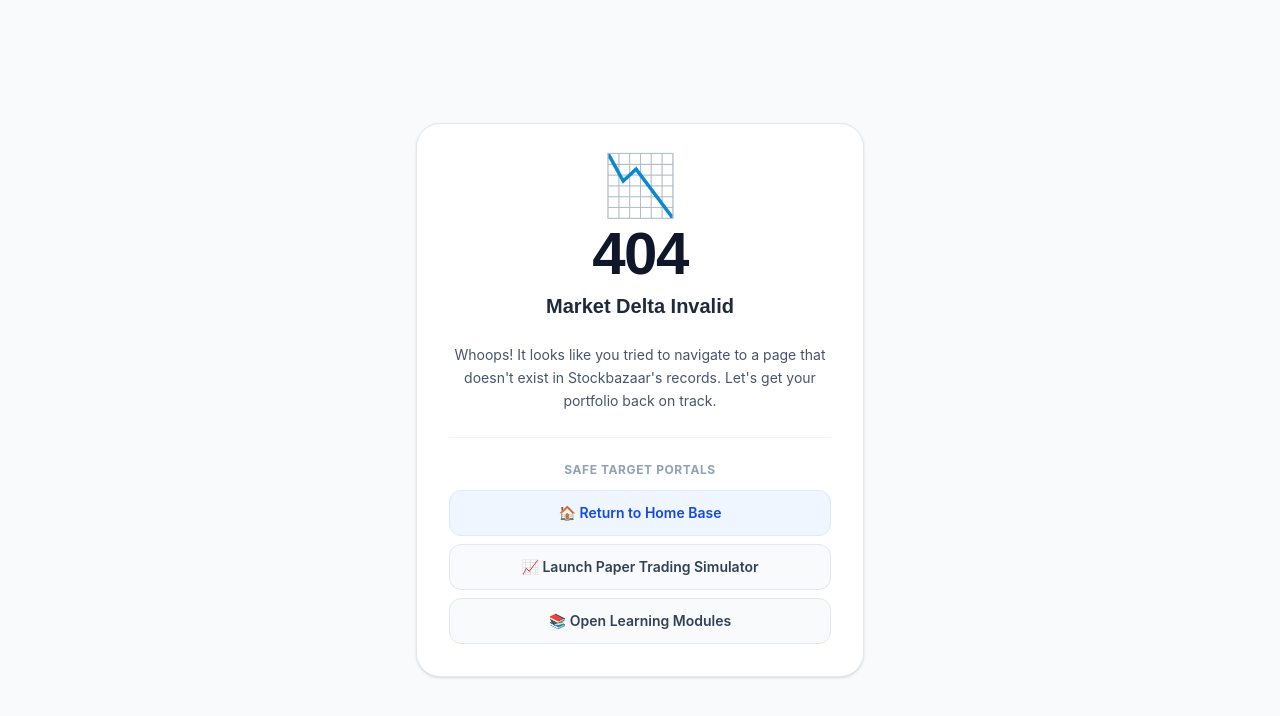
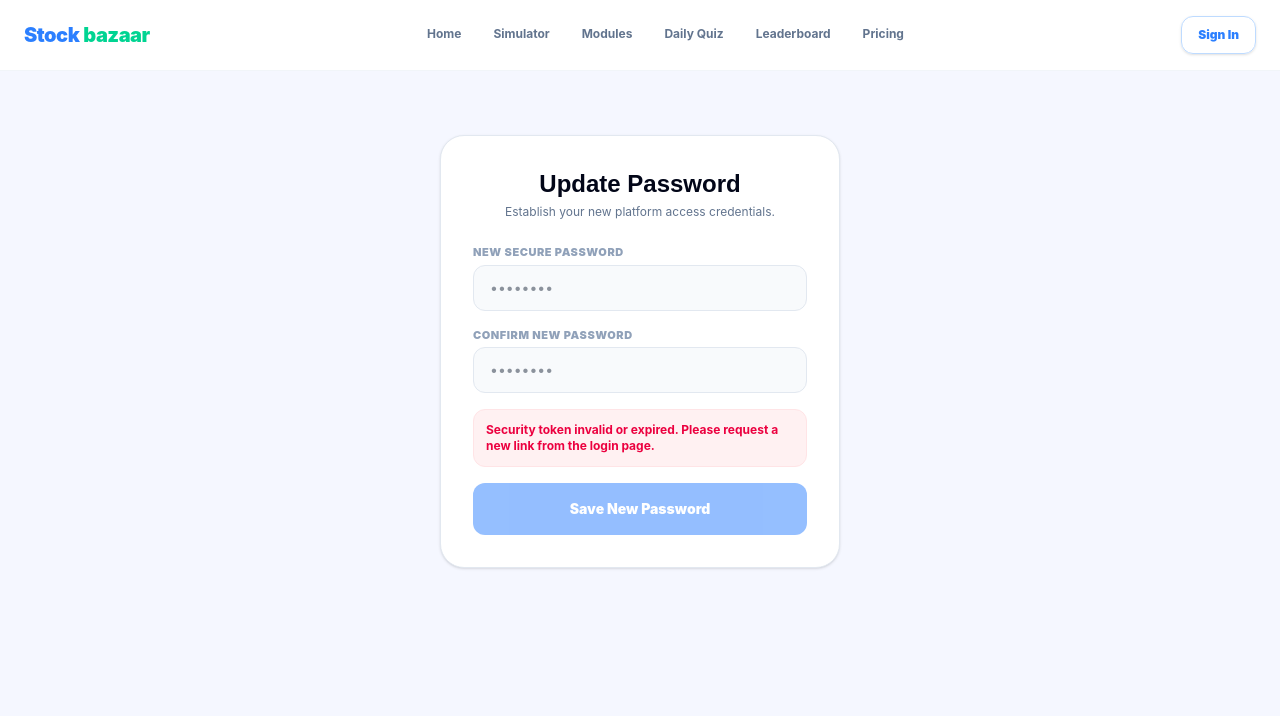
Before and after one commit to Chipkar879/stockbazaar, a Next.js app: page /auth/update-password in a window 1280 px wide. Before the commit this address had no page. Shown: the top 716 px of the page. Built offline with nearby package versions, Linux system fonts and the light colour scheme; no server answers.

Commit message:
feat: complete automated password reset funnel with dynamic masked verification

```diff
--- /dev/null
+++ b/app/auth/update-password/page.js
@@ -0,0 +1,121 @@
+'use client';
+import { useState, useEffect } from 'react';
+import { useRouter } from 'next/navigation';
+import { supabase } from '@/lib/supabase';
+import Navbar from '@/components/Navbar';
+
+export default function UpdatePasswordPage() {
+  const router = useRouter();
+  const [password, setPassword] = useState('');
+  const [confirmPassword, setConfirmPassword] = useState('');
+  const [status, setStatus] = useState({ loading: false, message: '', success: false });
+
+  useEffect(() => {
+    // Check if the user arrived here with an active recovery session
+    const checkSession = async () => {
+      const { data: { session } } = await supabase.auth.getSession();
+      if (!session) {
+        setStatus({
+          loading: false,
+          message: 'Security token invalid or expired. Please request a new link from the login page.',
+          success: false
+        });
+      }
+    };
+    checkSession();
+  }, []);
+
+  const handlePasswordUpdate = async (e) => {
+    e.preventDefault();
+    if (password !== confirmPassword) {
+      setStatus({ loading: false, message: 'Passwords do not match.', success: false });
+      return;
+    }
+
+    setStatus({ loading: true, message: '', success: false });
+
+    try {
+      const { error } = await supabase.auth.updateUser({
+        password: password
+      });
+
+      if (error) throw error;
+
+      setStatus({
+        loading: false,
+        message: 'Security credentials updated! Routing you to your sandbox panel...',
+        success: true
+      });
+
+      // Clear the session tokens out safely and send them to login/simulator
+      setTimeout(() => {
+        window.location.href = '/simulator';
+      }, 1500);
+
+    } catch (err) {
+      setStatus({ loading: false, message: err.message, success: false });
+    }
+  };
+
+  return (
+    <main className="min-h-screen bg-[#f5f7ff] antialiased">
+      <Navbar />
+      <section className="max-w-md mx-auto px-6 pt-16 pb-12">
+        <div className="bg-white border border-slate-200 rounded-3xl p-8 shadow-sm space-y-6">
+
+          <div className="text-center space-y-1">
+            <h1 className="font-black text-2xl text-slate-950">Update Password</h1>
+            <p className="text-xs text-slate-500">Establish your new platform access credentials.</p>
+          </div>
+
+          <form onSubmit={handlePasswordUpdate} className="space-y-4">
+            <div>
+              <label className="block text-[11px] font-black uppercase text-slate-400 tracking-wider mb-1">
+                New Secure Password
+              </label>
+              <input
+                type="password"
+                required
+                minLength={6}
+                value={password}
+                className="w-full px-4 py-3 bg-slate-50 border border-slate-200 rounded-xl text-sm"
+                placeholder="••••••••"
+                onChange={(e) => setPassword(e.target.value)}
+              />
+            </div>
+
+            <div>
+              <label className="block text-[11px] font-black uppercase text-slate-400 tracking-wider mb-1">
+                Confirm New Password
+              </label>
+              <input
+                type="password"
+                required
+                minLength={6}
+                value={confirmPassword}
+                className="w-full px-4 py-3 bg-slate-50 border border-slate-200 rounded-xl text-sm"
+                placeholder="••••••••"
+                onChange={(e) => setConfirmPassword(e.target.value)}
+              />
+            </div>
+
+            {status.message && (
+              <p className={`text-xs font-bold p-3 rounded-xl border ${status.success ? 'bg-emerald-50 border-emerald-100 text-emerald-600' : 'bg-rose-50 border-rose-100 text-rose-600'}`}>
+                {status.message}
+              </p>
+            )}
+
+            <button
+              type="submit"
+              disabled={status.loading || !password}
+              className="w-full py-4 bg-blue-500 text-white font-black rounded-xl text-sm transition-all disabled:opacity-50"
+            >
+              {status.loading ? 'Updating Credentials...' : 'Save New Password'}
+            </button>
+          </form>
+
+        </div>
+      </section>
+    </main>
+  );
+}
--- a/app/signup/page.js
+++ b/app/signup/page.js
@@ -13,8 +13,16 @@ function SignupForm() {
   const [formData, setFormData] = useState({ name: '', email: '', password: '', schoolCode: '', specificClassId: '' });
   const [status, setStatus] = useState({ loading: false, message: '', success: false });
 
+  // Forgot Password System States
+  const [isForgotMode, setIsForgotMode] = useState(false);
+  const [maskedEmail, setMaskedEmail] = useState('');
+  const [targetEmail, setTargetEmail] = useState('');
+  const [confirmEmailInput, setConfirmEmailInput] = useState('');
+
   useEffect(() => {
     setIsLogin(searchParams.get('mode') === 'login');
+    // Reset forgot password sub-views if mode changes
+    setIsForgotMode(false);
   }, [searchParams]);
 
   const handleSchoolCodeBlur = async (code) => {
@@ -26,6 +34,54 @@ function SignupForm() {
 
     if (!error && data) {
       setAvailableClasses(data);
+    }
+  };
+
+  // Triggers the masking step when "Forgot Password?" is selected
+  const initForgotPasswordFlow = () => {
+    const rawEmail = formData.email.trim();
+    if (!rawEmail || !rawEmail.includes('@')) {
+      setStatus({ loading: false, message: 'Please input your email address above first so we can mask it.', success: false });
+      return;
+    }
+
+    const [username, domain] = rawEmail.split('@');
+    if (username.length <= 2) {
+      setMaskedEmail(`${username[0]}***@${domain}`);
+    } else {
+      setMaskedEmail(`${username[0]}${'*'.repeat(username.length - 2)}${username[username.length - 1]}@${domain}`);
+    }
+
+    setTargetEmail(rawEmail.toLowerCase());
+    setIsForgotMode(true);
+    setStatus({ loading: false, message: '', success: false });
+  };
+
+  // Handles sending the secure password reset link via Supabase
+  const handlePasswordResetRequest = async (e) => {
+    e.preventDefault();
+    setStatus({ loading: true, message: '', success: false });
+
+    if (confirmEmailInput.trim().toLowerCase() !== targetEmail) {
+      setStatus({ loading: false, message: 'The confirmation email handle does not match the masked balance credential.', success: false });
+      return;
+    }
+
+    try {
+      const { error } = await supabase.auth.resetPasswordForEmail(targetEmail, {
+        redirectTo: `${window.location.origin}/auth/update-password`,
+      });
+
+      if (error) throw error;
+
+      setStatus({
+        loading: false,
+        message: 'Security link dispatched! Please check your mailbox to update your password credentials.',
+        success: true
+      });
+      setConfirmEmailInput('');
+    } catch (err) {
+      setStatus({ loading: false, message: err.message, success: false });
     }
   };
 
@@ -41,7 +97,6 @@ function SignupForm() {
         });
         if (error) throw error;
 
-        // Give the browser 500ms to register cookies before shifting routes
         setTimeout(() => {
           window.location.href = '/simulator';
         }, 500);
@@ -81,8 +136,6 @@ function SignupForm() {
         const data = await res.json();
         if (!res.ok) throw new Error(data.error || 'Fault in submission.');
 
-        // FIX: Automatically sign the user in directly after successful API creation
-        // to establish session cookies right away!
         const { error: autoLoginError } = await supabase.auth.signInWithPassword({
           email: formData.email,
           password: formData.password,
@@ -100,7 +153,6 @@ function SignupForm() {
           success: true
         });
 
-        // Route them inside safely after cookies settle
         setTimeout(() => {
           window.location.href = '/simulator';
         }, 800);
@@ -109,6 +161,55 @@ function SignupForm() {
       setStatus({ loading: false, message: err.message, success: false });
     }
   };
+
+  // RENDER INTERACTIVE PASSWORD RESET FORM OVERLAY
+  if (isLogin && isForgotMode) {
+    return (
+      <div className="bg-white border border-slate-200 rounded-3xl p-8 shadow-sm space-y-6 animate-fadeInFast">
+        <div className="text-center space-y-1">
+          <h1 className="font-black text-2xl text-slate-950">Security Reset Matrix</h1>
+          <p className="text-xs text-slate-500">Confirm identity for target payload: <span className="text-blue-500 font-mono font-bold">{maskedEmail}</span></p>
+        </div>
+
+        <form onSubmit={handlePasswordResetRequest} className="space-y-4">
+          <div>
+            <label className="block text-[11px] font-black uppercase text-slate-400 tracking-wider mb-1">Verify Full Email Handle</label>
+            <input
+              type="email"
+              required
+              value={confirmEmailInput}
+              className="w-full px-4 py-3 bg-slate-50 border border-slate-200 rounded-xl text-sm font-medium"
+              placeholder="Type your email exactly to unlock"
+              onChange={(e) => setConfirmEmailInput(e.target.value)}
+            />
+          </div>
+
+          {status.message && (
+            <p className={`text-xs font-bold p-3 rounded-xl border ${status.success ? 'bg-emerald-50 border-emerald-100 text-emerald-600' : 'bg-rose-50 border-rose-100 text-rose-600'}`}>
+              {status.message}
+            </p>
+          )}
+
+          <div className="flex gap-2">
+            <button
+              type="button"
+              onClick={() => { setIsForgotMode(false); setStatus({ message: '', success: false, loading: false }); }}
+              className="w-1/3 py-3 bg-slate-100 hover:bg-slate-200 text-slate-700 font-bold rounded-xl text-xs transition-all"
+            >
+              Back
+            </button>
+            <button
+              type="submit"
+              disabled={status.loading || !confirmEmailInput}
+              className="w-2/3 py-3 bg-blue-500 text-white font-black rounded-xl text-xs uppercase tracking-wider transition-all disabled:opacity-50 shadow-sm"
+            >
+              {status.loading ? 'Dispatching...' : 'Dispatch Token Link'}
+            </button>
+          </div>
+        </form>
+      </div>
+    );
+  }
 
   return (
     <div className="bg-white border border-slate-200 rounded-3xl p-8 shadow-sm space-y-6">
@@ -140,7 +241,7 @@ function SignupForm() {
 
         <div>
           <label className="block text-[11px] font-black uppercase text-slate-400 tracking-wider mb-1">Email Address</label>
-          <input type="email" required className="w-full px-4 py-3 bg-slate-50 border border-slate-200 rounded-xl text-sm" placeholder="alex@campus.edu" onChange={(e) => setFormData({ ...formData, email: e.target.value })} />
+          <input type="email" required value={formData.email} className="w-full px-4 py-3 bg-slate-50 border border-slate-200 rounded-xl text-sm" placeholder="alex@campus.edu" onChange={(e) => setFormData({ ...formData, email: e.target.value })} />
         </div>
 
         {!isLogin && (accountType === 'student' || accountType === 'teacher') && (
@@ -173,8 +274,19 @@ function SignupForm() {
         )}
 
         <div>
-          <label className="block text-[11px] font-black uppercase text-slate-400 tracking-wider mb-1">Security Password</label>
-          <input type="password" required minLength={6} className="w-full px-4 py-3 bg-slate-50 border border-slate-200 rounded-xl text-sm" placeholder="••••••••" onChange={(e) => setFormData({ ...formData, password: e.target.value })} />
+          <div className="flex justify-between items-center mb-1">
+            <label className="block text-[11px] font-black uppercase text-slate-400 tracking-wider">Security Password</label>
+            {isLogin && (
+              <button
+                type="button"
+                onClick={initForgotPasswordFlow}
+                className="text-[10px] font-bold text-blue-500 hover:underline focus:outline-none [-webkit-tap-highlight-color:transparent]"
+              >
+                Forgot Password?
+              </button>
+            )}
+          </div>
+          <input type="password" required={!isForgotMode} minLength={6} className="w-full px-4 py-3 bg-slate-50 border border-slate-200 rounded-xl text-sm" placeholder="••••••••" onChange={(e) => setFormData({ ...formData, password: e.target.value })} />
         </div>
 
         {status.message && (
```
